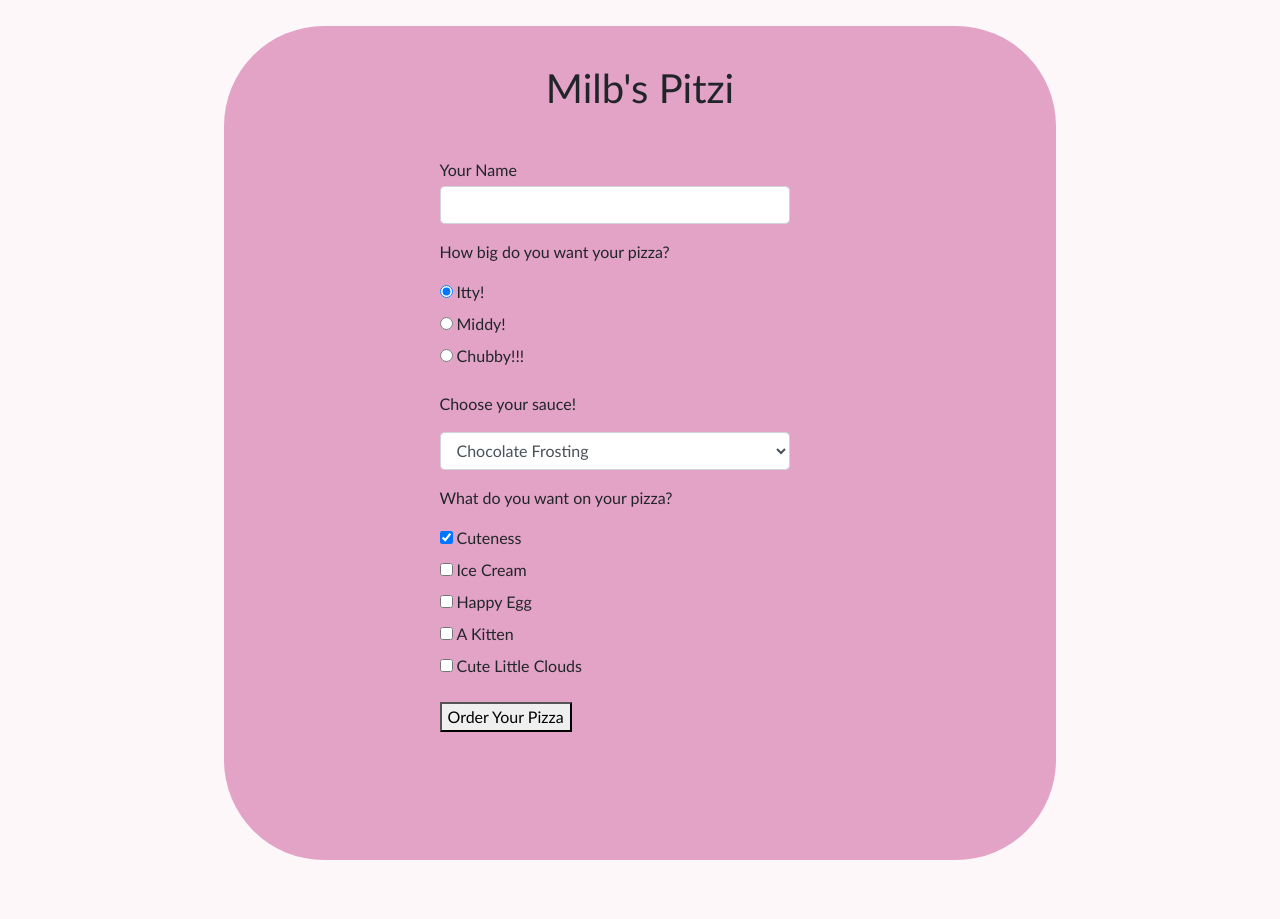
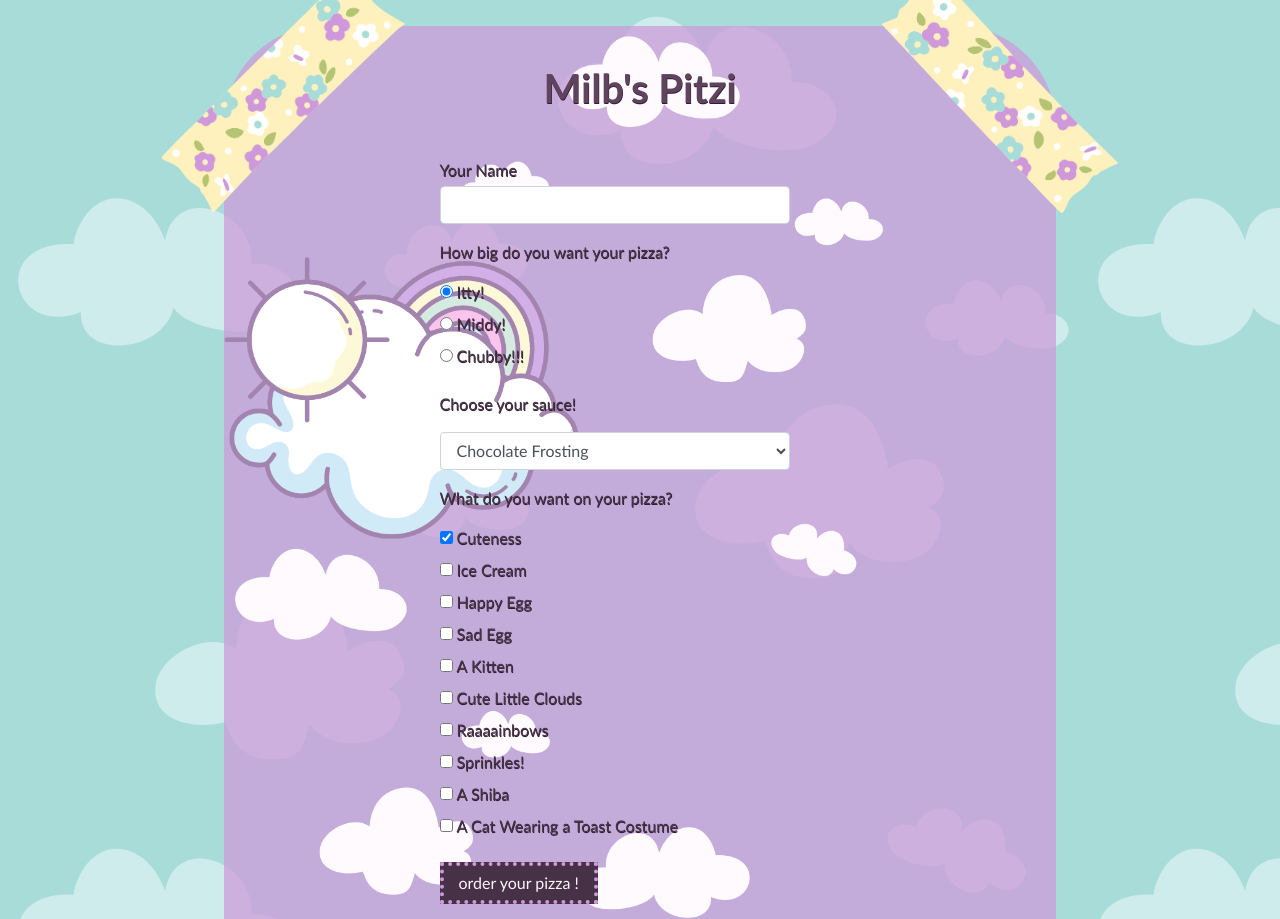
Before and after one commit to tigertiger/milbs-pizza, a plain HTML site: page index.html in a window 1280 px wide. Shown: the top 919 px of the page. Before the commit the page ends 886 px from the top, so only its background shows below. Drawn offline with Linux system fonts and the light colour scheme.

Commit message:
add background images, colors, text styling, button styling

```diff
--- a/css/styles.css
+++ b/css/styles.css
@@ -1,18 +1,31 @@
 body {
   font-family:'Gill Sans', 'Gill Sans MT', Calibri, 'Trebuchet MS', sans-serif;
-  background-color: #fdf7fa;
+  background-color: #a8dcd9;
+  color:#473147;
+  background-image: url(/img/cloud-bg.png);
+  background-blend-mode: soft-light;
+  text-shadow: 0.5px 0.5px #2e202e;
 }
+
 .container {
 width:65%;
-background-color:#e2a3c7;
+background-color:#ce98dbb6;
 border-radius:100px;
 padding:3% 0 10%;
 margin:2% auto;
 box-sizing: border-box;
+background-image: url(/img/background-clouds.png);
+background-blend-mode:screen;
+background-size:80%;
+background-repeat: no-repeat;
+background-position: right right;
 }
 
 h1 {
+font-family:'Gill Sans', 'Gill Sans MT', Calibri, 'Trebuchet MS', sans-serif;
 text-align:center;
+color:#60435f;
+font-weight:800;
 }
 
 #yourName {
@@ -34,3 +47,23 @@ width:350px;
 #again {
   display:none;
 }
+
+#leftWashi {
+margin:-100px 0px 0px -70px;
+}
+
+#rightWashi {
+  margin:-100px -70px 0px 0px;
+  }
+
+  .button {
+    background-color:#473147;
+    color: #fdf7fa;
+    border: 4px dotted #ce98db;
+    text-transform: lowercase;
+    padding:5px 15px;
+  }
+
+  .button:hover {
+    background-color:#47314773;
+  }
--- a/index.html
+++ b/index.html
@@ -10,7 +10,9 @@
 <body>
   <div class="container">
     <div class="row">
-      <div class="col-3"></div>
+      <div class="col-3">
+        <div id="leftWashi"><img src="/img/yellowblue flower washi left.png" alt="yellow flowered washi tape" style="width:100%;"></div>
+      </div>
       <div class="col-6">
         <div id="header">
         <h1>Milb's Pitzi</h1>
@@ -59,12 +61,22 @@
               <label for="topping1">Ice Cream</label><br />
               <input type="checkbox" id="topping2" name="happy egg" value="2">
               <label for="topping2">Happy Egg</label><br />
+              <input type="checkbox" id="topping6" name="a sad little egg" value="1">
+              <label for="topping4">Sad Egg</label><br />
               <input type="checkbox" id="topping3" name="a kitten" value="10">
               <label for="topping3">A Kitten</label><br />
               <input type="checkbox" id="topping4" name="cute little clouds" value="15">
               <label for="topping4">Cute Little Clouds</label><br />
+              <input type="checkbox" id="topping5" name="rainbows" value="7">
+              <label for="topping4">Raaaainbows</label><br />
+              <input type="checkbox" id="topping7" name="sprinkles(!!)" value="2">
+              <label for="topping4">Sprinkles!</label><br />
+              <input type="checkbox" id="topping8" name="a shiba (you must eat it)" value="15">
+              <label for="topping4">A Shiba</label><br />
+              <input type="checkbox" id="topping9" name="cat toast" value="15">
+              <label for="topping4">A Cat Wearing a Toast Costume</label><br />
             </div>
-            <button id="submit" type="submit" class="button">Order Your Pizza</button>
+            <button id="submit" type="submit" class="button">Order Your Pizza !</button>
           </form>
         </div>
         <div id="orderReceipt">
@@ -73,10 +85,12 @@
           <p>Please have <span id="finalPrice"></span> (plus tip!) ready for your delivery driver!</p>
         </div>
         <div id="again">
-          <button id="orderAgain">Order Another Pizza</button>
+          <button id="orderAgain" class="button">Order Another Pizza !</button>
         </div>
       </div>
-      <div class="col-3"></div>
+      <div class="col-3">
+        <div id="rightWashi"><img src="/img/yellowblue flower washi right.png" alt="yellow flowered washi tape" style="width:100%;"></div>
+      </div>
     </div>
   </div>
 </body>
```
Also changed, not shown: img/1.png (added), img/2.png (added), img/background-clouds.png (added), img/cloud-bg.png (added), img/yellow flower washi 2/yellowblue flower washi left.png (added), img/yellow flower washi 2/yellowblue flower washi right.png (added), img/yellow flower washi/1.png (added), img/yellow flower washi/2.png (added), img/yellow-flower-washi-right.png (added), img/yellow-flower-washi.png (added), img/yellowblue flower washi left.png (added), img/yellowblue flower washi right.png (added), 2 other files.
